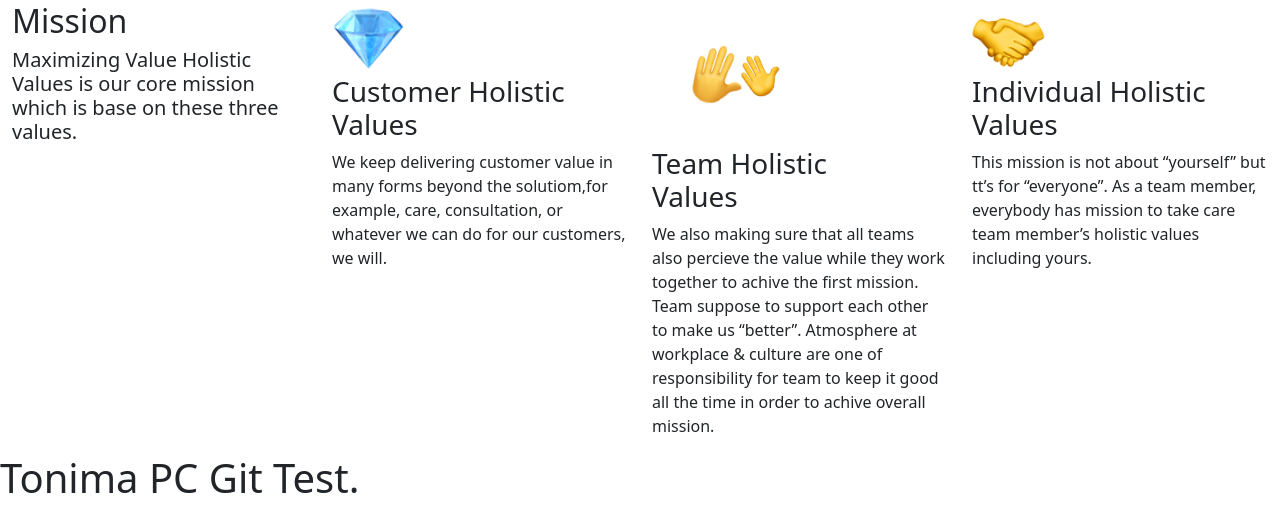
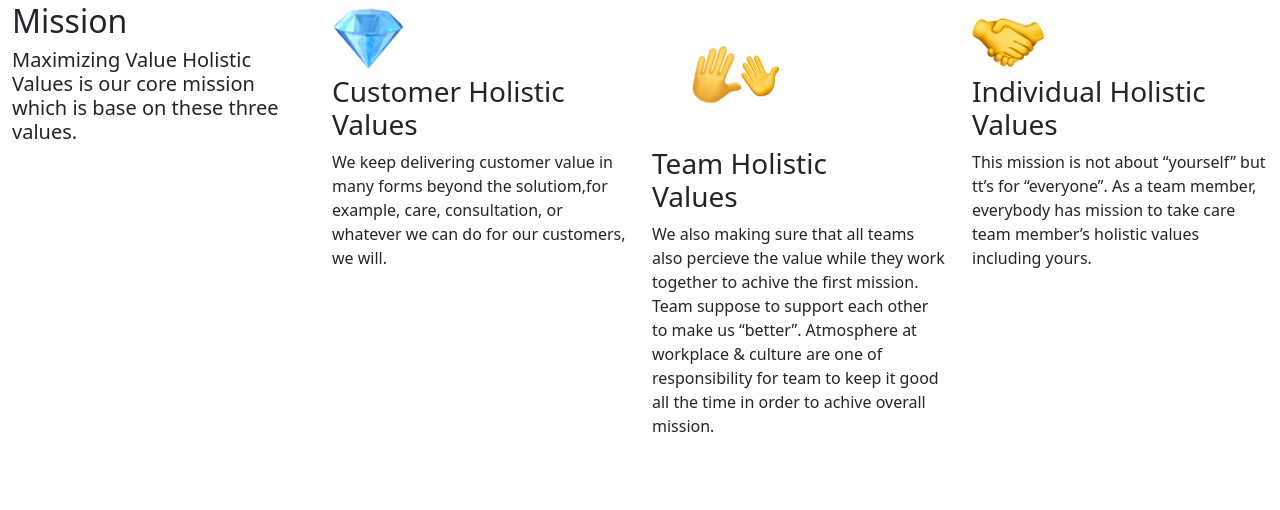
Before and after one commit to santo35702/giinos, a PHP site: page / in a window 1280 px wide. Shown: the part 1053-1563 px from the top of the page. After the commit the page ends 1485 px from the top, so only its background shows below. Run offline with PHP 8.4, Linux system fonts and the light colour scheme; some libraries are stand-ins or nearby versions.

Commit message:
test delete

```diff
--- a/index.php
+++ b/index.php
@@ -121,7 +121,7 @@
             </div>
         </section>
 
-        <h1>Tonima PC Git Test.</h1>
+
 
 
 
```
